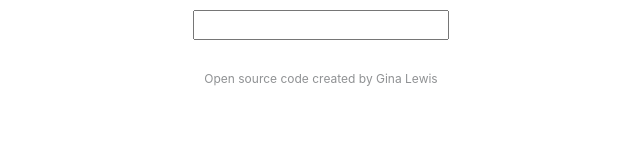
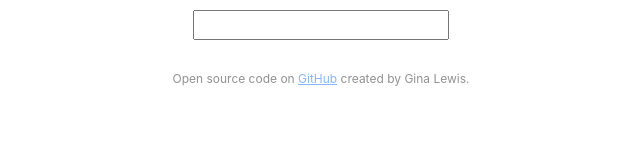
Before and after one commit to gina3-uk/gina-dictionary-react, a React (Create React App) app: page / in a window 1280 px wide. Shown: the part 126-286 px from the top of the page, without its empty margins (319-959 px from the left). Built offline with nearby package versions, Linux system fonts and the light colour scheme.

Commit message:
Added GitHub link to footer

```diff
--- a/src/App.js
+++ b/src/App.js
@@ -11,7 +11,15 @@ export default function App() {
           <Dictionary />
         </main>
         <footer className="text-center">
-          Open source code created by Gina Lewis
+          Open source code on{" "}
+          <a
+            href="https://github.com/gina3-uk/gina-dictionary-react"
+            target="_blank"
+            rel="noreferrer"
+          >
+            GitHub
+          </a>{" "}
+          created by Gina Lewis.
         </footer>
       </div>
     </div>
```
